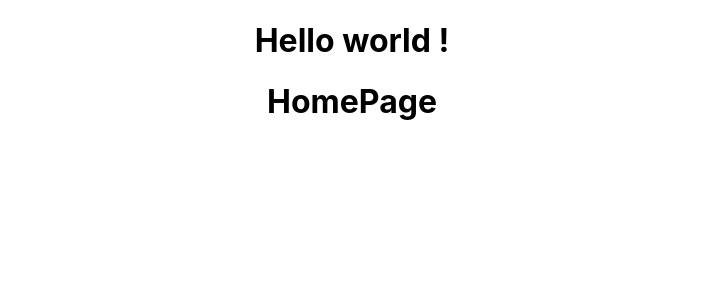
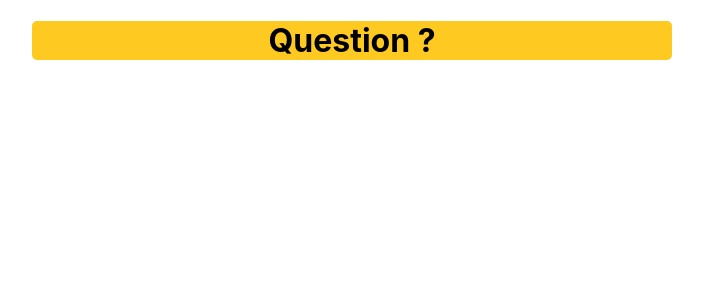
Before and after one commit to theoMich19/Be-APY, a React (Create React App) app in the folder apps/: page / in a window 1280 px wide. Shown: the top 300 px of the page, without its empty margins (288-991 px from the left). Built offline with nearby package versions, Linux system fonts and the light colour scheme.

Commit message:
CardQuestion Design

```diff
--- a/apps/src/App.js
+++ b/apps/src/App.js
@@ -8,7 +8,6 @@ import {HighScoresPage} from './components/HighScoresPage.js';
 function App() {
   return (
     <div className="App">
-      <h1>Hello world !</h1>
       <BrowserRouter>
           <Routes>
             <Route path="/" element={<HomePage />} />
--- /dev/null
+++ b/apps/src/components/CardQuestion/CardQuestion.css
@@ -0,0 +1,8 @@
+.Rectangle{
+    width: 50%;
+    height: 30%;
+    background-color: #FECA21;
+    border-radius: 5px;
+    margin: auto;
+    vertical-align: middle;
+}
--- /dev/null
+++ b/apps/src/components/CardQuestion/CardQuestion.js
@@ -0,0 +1,13 @@
+import "./CardQuestion.css"
+
+const Card = () => {
+    return (
+        <div class="Rectangle">
+            <h1>Question ?</h1>
+        </div>
+    )
+
+   }
+
+
+   export default Card
--- a/apps/src/components/HomePage.js
+++ b/apps/src/components/HomePage.js
@@ -1,7 +1,9 @@
+import Card from "./CardQuestion/CardQuestion"
+
 export const HomePage = () => {
     return (
        <div>
-           <h1>HomePage</h1>
+           <Card />
        </div>
     )
 
```
Also changed, not shown: apps/src/components/Card.js (deleted, +0 -11 lines).
